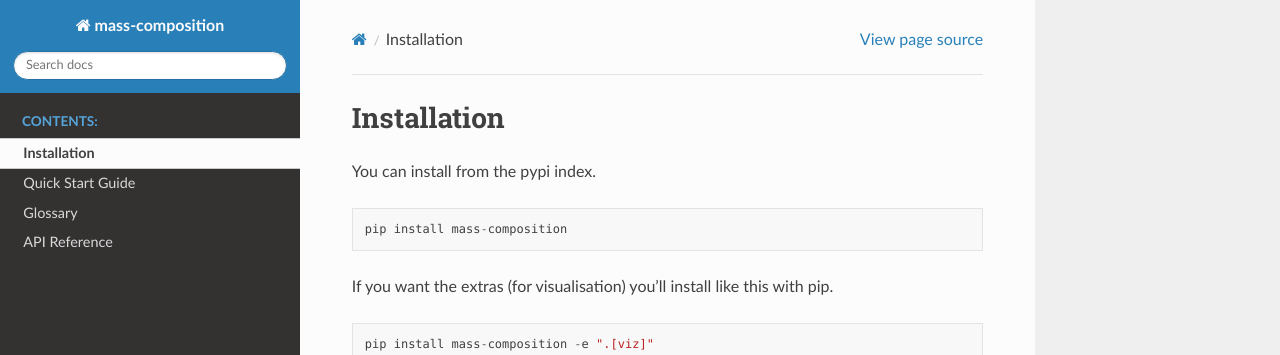
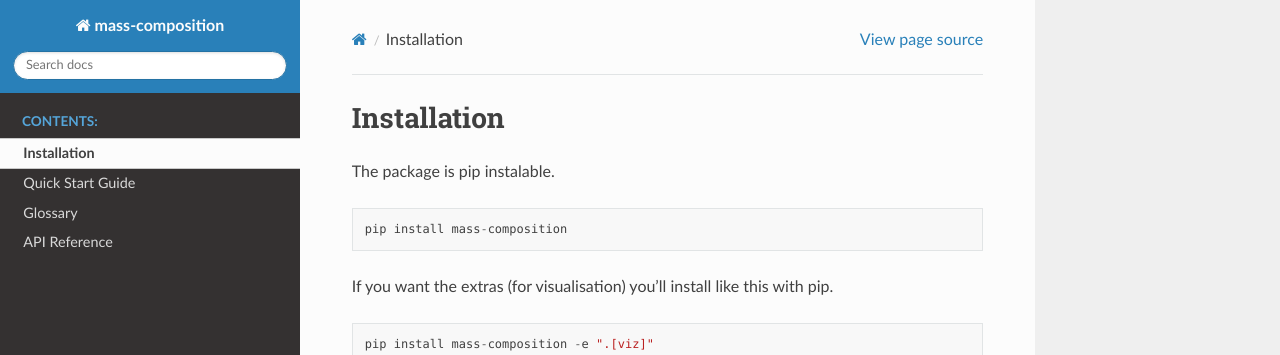
Before and after one commit to elphick/mass-composition, a Sphinx documentation site: the page built from docs/source/usage/installation.rst, in a window 1280 px wide. Shown: the top 355 px of the page. Built offline with Sphinx 7.4.7 and the Read the Docs theme 2.0.0, drawn with Linux system fonts in a browser that asks for light colours; pages that are not in the unit, such as notebooks, are missing from menus.

Commit message:
minor tweak for action testing

```diff
--- a/docs/source/usage/installation.rst
+++ b/docs/source/usage/installation.rst
@@ -6,7 +6,7 @@ Installation
    :caption: Installation:
 
 
-You can install from the pypi index.
+The package is pip instalable.
 
 ..  code-block::
 
```
Also changed, not shown: 1 other file.
